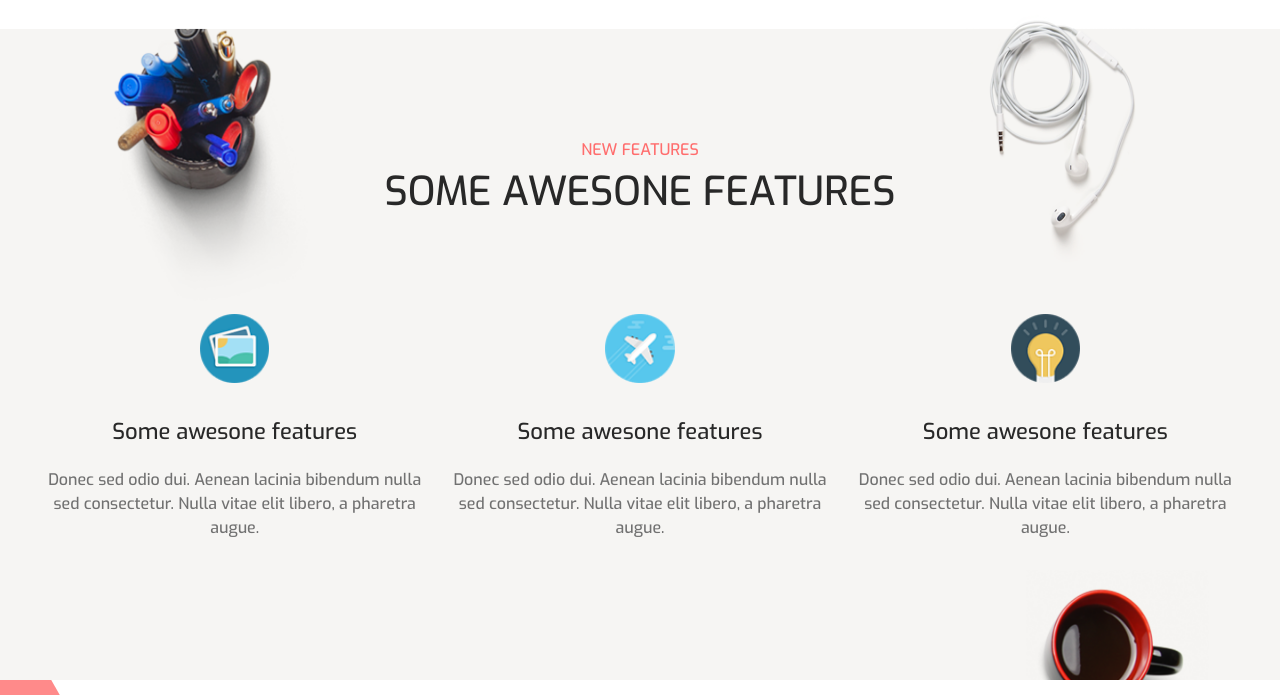
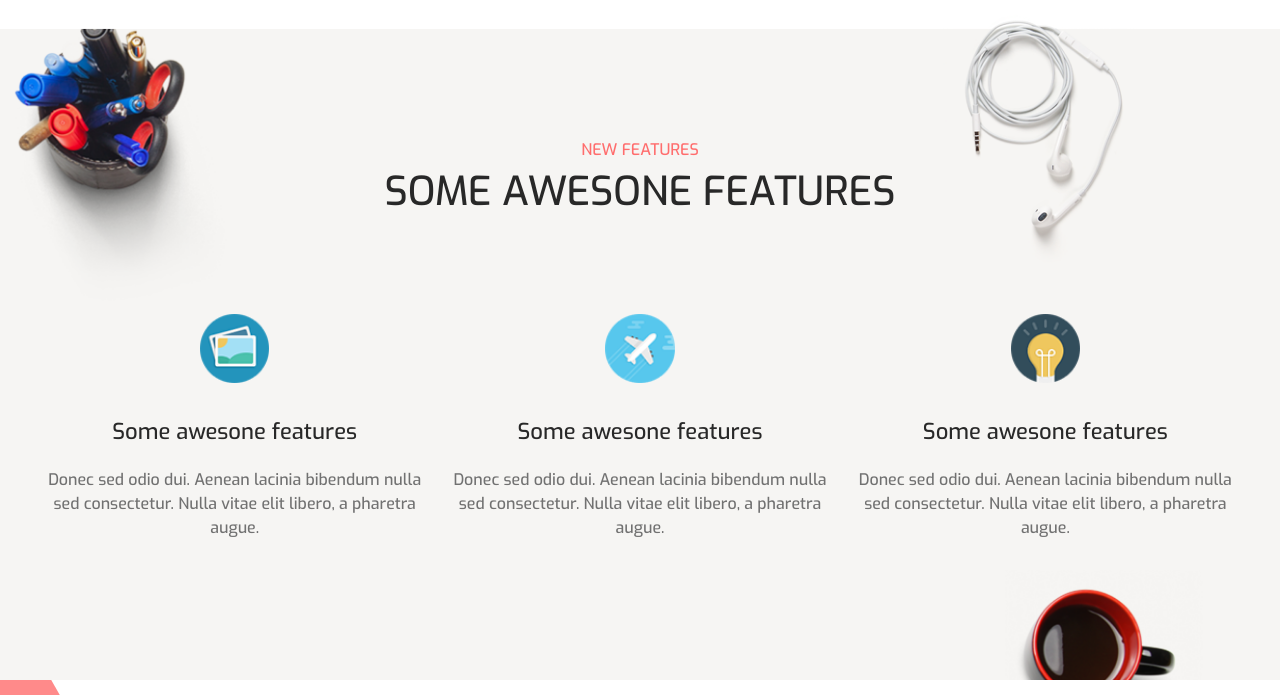
Before and after one commit to Bohdan-sys/Corporate-Landing-Page, a plain HTML site: page dist/index.html in a window 1280 px wide. Shown: the part 1510-2205 px from the top of the page. Drawn offline with Linux system fonts and the light colour scheme; files whose address does not match are found by name.

Commit message:
minor ident fixes

```diff
--- a/dist/index.html
+++ b/dist/index.html
@@ -90,10 +90,9 @@
                                     id elit non mi porta gravida at eget metus. Curabitur blandit tempus porttitor.
                                     Etiam porta sem malesuada magna mollis euismod. Vestibulum id ligula porta felis
                                     euismod semper.
-
                                 </p>
                             </div>
-                            <div class="card__pannel">
+                            <div class="card__pannel card__pannel--space_mq">
                                 <p class="caption caption--color_grey caption--size_5 caption--line_height_1">
 
                                     Donec sed odio dui. Aenean lacinia bibendum nulla sed consectetur. Donec ullamcorper
--- a/src/scss/section.sass
+++ b/src/scss/section.sass
@@ -20,8 +20,8 @@
             background: url(../img/bg1.png) no-repeat
             background-size: cover
         &bg_image_2
-            background: url(../img/bg2.png) no-repeat
-            background-size: 100% 100%
+            background: url(../img/bg2.png) 100% 0% no-repeat
+            background-size: cover
         &bg_3
             position: relative
             &::before
```
Also changed, not shown: src/index.html (+1 -2 lines), dist/css/style.css.
